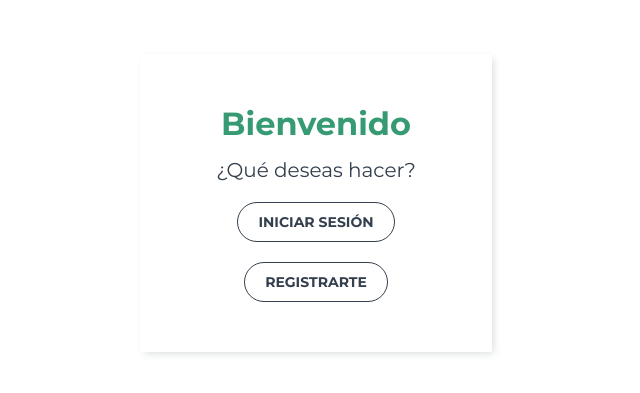
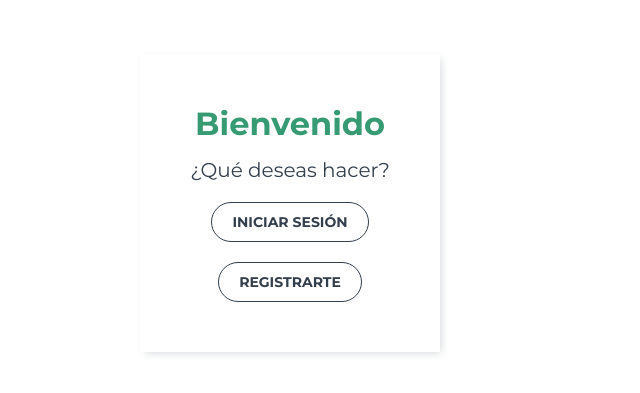
Before and after one commit to helberthCO/misisCloudProject1-frotend, a Vue app: page / in a window 1280 px wide. Shown: the part 197-590 px from the top of the page, without its empty margins (350-990 px from the left). Built offline with nearby package versions, Linux system fonts and the light colour scheme; no server answers.

Commit message:
Update frontend server

```diff
--- a/src/views/HomeView/HomeView.scss
+++ b/src/views/HomeView/HomeView.scss
@@ -1,7 +1,8 @@
 @use '../../styles/_variables.scss' as vars;
 
 main:has(.home__logged-out) {
-    margin: auto
+    margin: auto;
+    display: flex;
 }
 
 .home {
```
